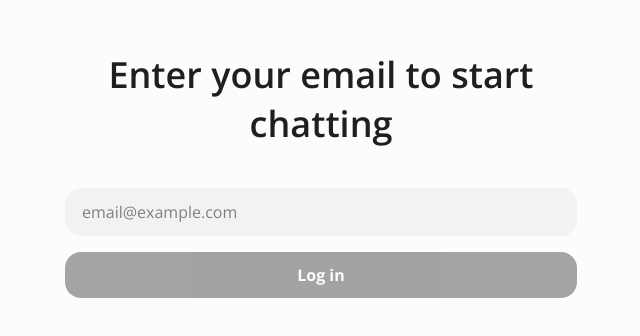
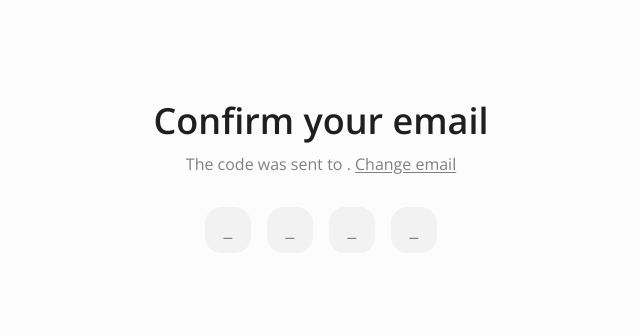
Before and after one commit to asxnah/chat-app, a React (Vite) app: page /auth in a window 1280 px wide. Shown: the part 226-562 px from the top of the page, without its empty margins (319-959 px from the left). Built offline with nearby package versions, Linux system fonts and the light colour scheme.

Commit message:
refactor: code optimization

```diff
--- a/src/pages/Auth/Auth.tsx
+++ b/src/pages/Auth/Auth.tsx
@@ -3,7 +3,6 @@ import {
 	useRef,
 	useState,
 	type KeyboardEvent,
-	type ChangeEvent,
 } from 'react';
 import { useNavigate } from 'react-router-dom';
 import { AnimatePresence, motion } from 'framer-motion';
@@ -14,27 +13,22 @@ import s from './styles.module.css';
 const Auth = () => {
 	const navigate = useNavigate();
 
-	const [step, setStep] = useState<'email' | 'code'>(() => {
-		const localStep = localStorage.getItem('step');
-		return localStep === 'email' || localStep === 'code' ? localStep : 'email';
-	});
+	const [step, setStep] = useState<'email' | 'code'>(() =>
+		localStorage.getItem('step') === 'email' ? 'email' : 'code'
+	);
 	const [email, setEmail] = useState<string>(
 		localStorage.getItem('email') || ''
 	);
-	const [code, setCode] = useState<string[]>(new Array(4).fill(''));
+	const [code, setCode] = useState<string[]>(['', '', '', '']);
 	const [isIncorrect, setIsIncorrect] = useState<boolean>(false);
 	const inputsRef = useRef<Array<HTMLInputElement | null>>([]);
 
-	const handleCodeChange = (e: ChangeEvent<HTMLInputElement>, i: number) => {
-		const value = e.target.value;
-
+	const handleCodeChange = (value: string, i: number) => {
 		const newCode = [...code];
 		newCode[i] = value;
 		setCode(newCode);
 
-		if (value) {
-			inputsRef.current[i + 1]?.focus();
-		}
+		if (value) inputsRef.current[i + 1]?.focus();
 	};
 
 	const handleCodeBackspace = (
@@ -50,25 +44,28 @@ const Auth = () => {
 		if (step === 'code') {
 			setCode(['', '', '', '']);
 		}
-
 		setStep(step);
-		localStorage.setItem('step', step);
 	};
 
 	useEffect(() => {
-		if (code.join('') === '1234') {
-			setIsIncorrect(true);
-		}
-
 		if (code.join('') === '0000') {
 			navigate('/contacts');
+		}
+		if (code.join('') !== '' && code.every((digit) => digit !== '')) {
+			setIsIncorrect(true);
+		} else {
+			setIsIncorrect(false);
 		}
 		// eslint-disable-next-line react-hooks/exhaustive-deps
 	}, [code]);
 
 	useEffect(() => {
-		inputsRef.current = inputsRef.current.slice(0, code.length);
-	}, [code.length]);
+		localStorage.setItem('step', step);
+	}, [step]);
+
+	useEffect(() => {
+		localStorage.setItem('email', email);
+	}, [email]);
 
 	return (
 		<main className={s.auth}>
@@ -99,13 +96,13 @@ const Auth = () => {
 								value={email}
 								onChange={(e) => {
 									setEmail(e.target.value);
-									localStorage.setItem('email', e.target.value);
 								}}
 							/>
 							<Button type="submit" content="Log in" disabled={email === ''} />
 						</form>
 					</motion.section>
 				)}
+
 				{step === 'code' && (
 					<motion.section
 						key="code"
@@ -137,7 +134,7 @@ const Auth = () => {
 											value={value}
 											minLength={1}
 											maxLength={1}
-											onChange={(e) => handleCodeChange(e, i)}
+											onChange={(e) => handleCodeChange(e.target.value, i)}
 											onKeyDown={(e) => handleCodeBackspace(e, i)}
 											ref={(el) => {
 												inputsRef.current[i] = el;
```
